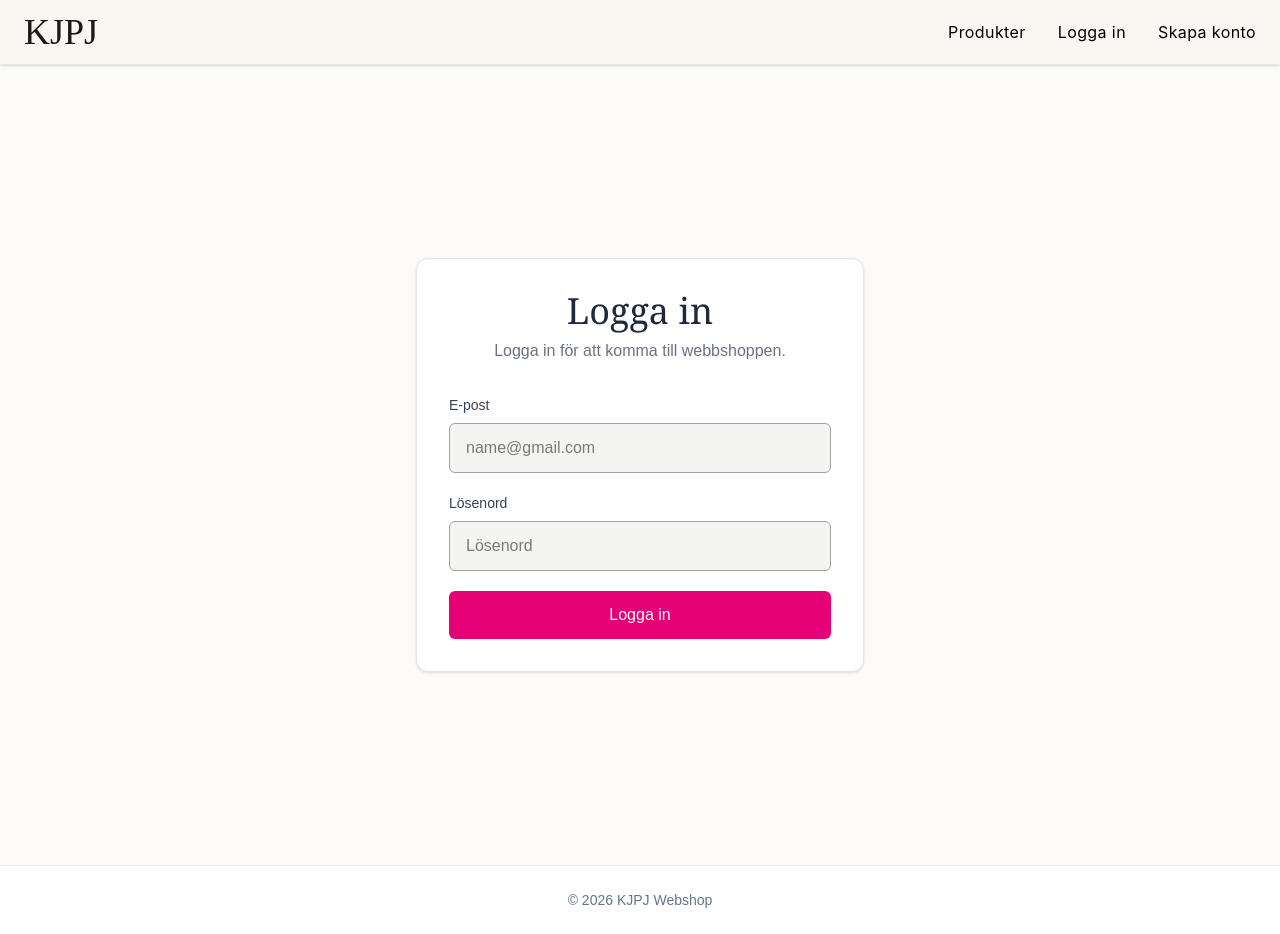
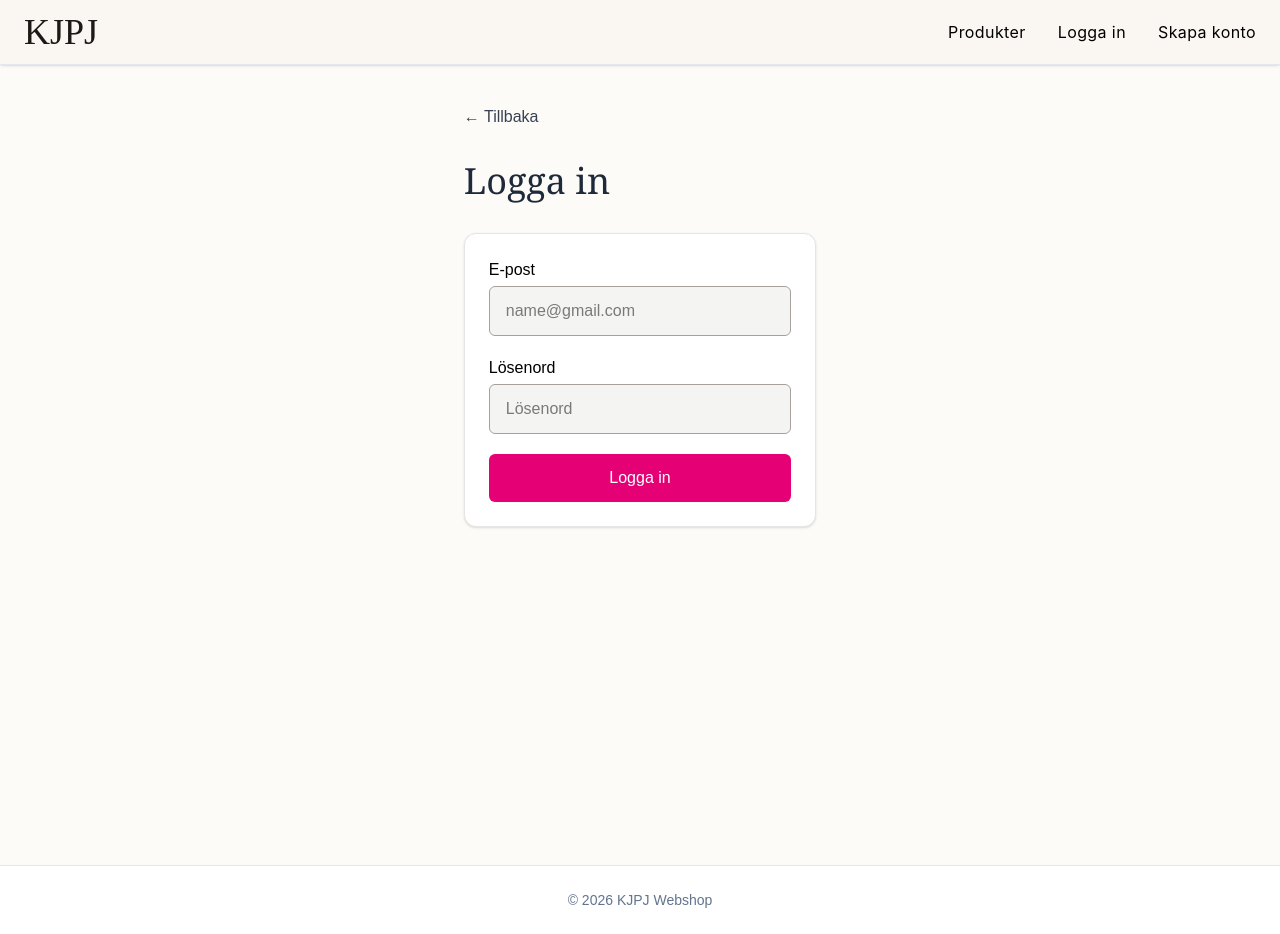
Before and after one commit to JohannaVii/Frontend, a React (Vite) app: page /login in a window 1280 px wide. Built offline with nearby package versions, Linux system fonts and the light colour scheme; no server answers.

Commit message:
FE-46: Justerat Login design 1.1

```diff
--- a/src/pages/LoginPage.tsx
+++ b/src/pages/LoginPage.tsx
@@ -1,5 +1,5 @@
 import { useState } from "react";
-import { useNavigate } from "react-router-dom";
+import { Link, useNavigate } from "react-router-dom";
 import type { LoginRequest } from "../types/auth";
 
 type LogginPageProps = {
@@ -51,26 +51,24 @@ const LoginPage = ({ onLogin }: LogginPageProps) => {
 
   return (
     // kopplar formuläret med onSubmit så funktionen körs när knappen klickas
-    <main className="min-h-screen bg-[#fdfbf8] flex items-center justify-center p-4">
-      <section className="w-full max-w-md rounded-xl border border-stone-200 bg-white p-8 shadow-sm">
-        <h1 className="mb-2 text-center text-4xl font-medium text-gray-800">
-          Logga in
-        </h1>
+    <main className="min-h-screen bg-[#fdfbf8] flex px-6 py-10">
+      <div className="mx-auto max-w-md">
+        <Link
+          to="/"
+          className="mb-8 inline-block text-base font-medium text-gray-700"
+        >
+          ← Tillbaka
+        </Link>
 
-        <p className="mb-8 text-center text-gray-500">
-          Logga in för att komma till webbshoppen.
-        </p>
+        <h1 className="mb-8 text-4xl font-medium text-gray-800">Logga in</h1>
 
         <form
           onSubmit={handleLogin}
-          className="space-y-5"
+          className="space-y-5 rounded-xl border border-stone-200 bg-white p-6 shadow-sm"
           action="#"
           method="POST"
         >
-          <label
-            htmlFor="username"
-            className="mb-2 block text-sm font-medium text-gray-700"
-          >
+          <label htmlFor="username" className="mb-1 block font-medium">
             E-post
           </label>
 
@@ -84,10 +82,7 @@ const LoginPage = ({ onLogin }: LogginPageProps) => {
             className="w-full rounded-md border border-stone-400 bg-[#f4f4f3] px-4 py-3 focus:outline-none focus:border-gray-800"
           />
 
-          <label
-            htmlFor="password"
-            className="mb-2 block text-sm font-medium text-gray-700"
-          >
+          <label htmlFor="password" className="mb-1 block font-medium">
             Lösenord
           </label>
 
@@ -120,7 +115,7 @@ const LoginPage = ({ onLogin }: LogginPageProps) => {
             {loading ? "Loggar in..." : "Logga in"}
           </button>
         </form>
-      </section>
+      </div>
     </main>
   );
 };
```
